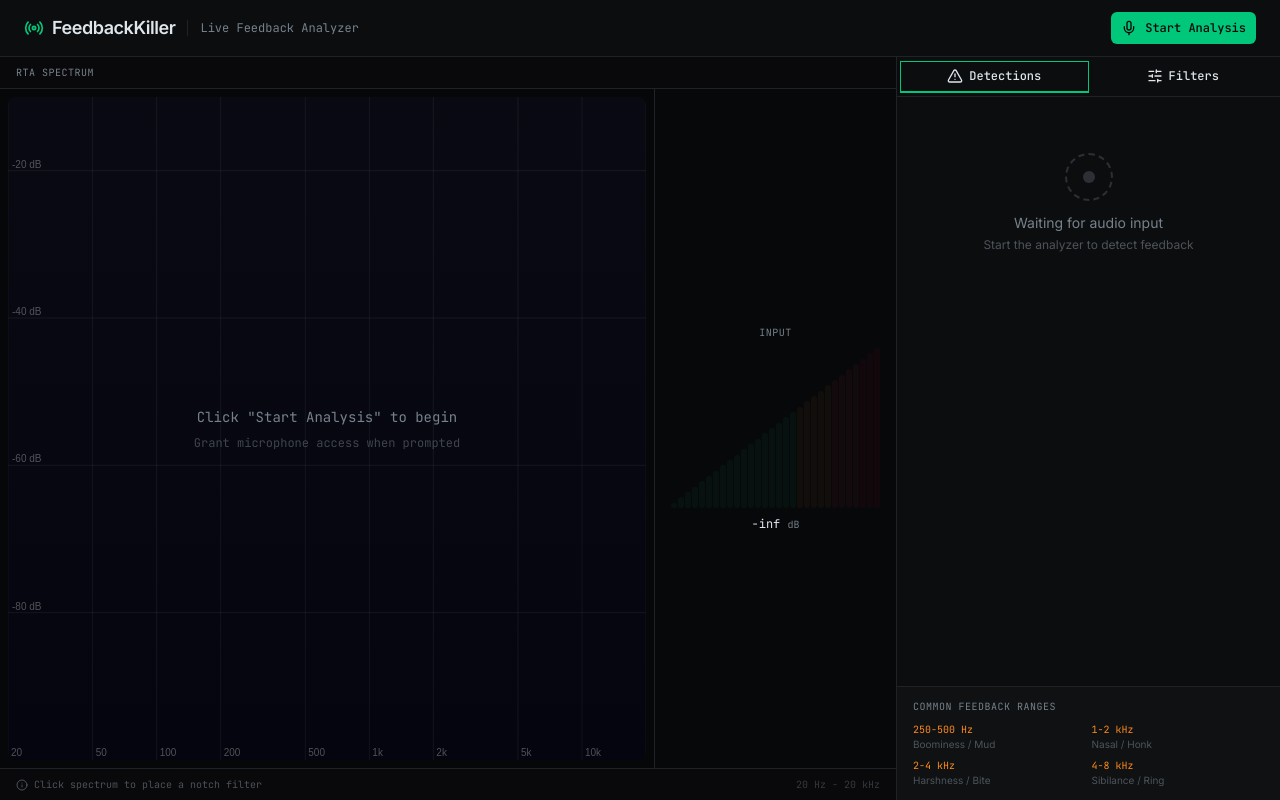
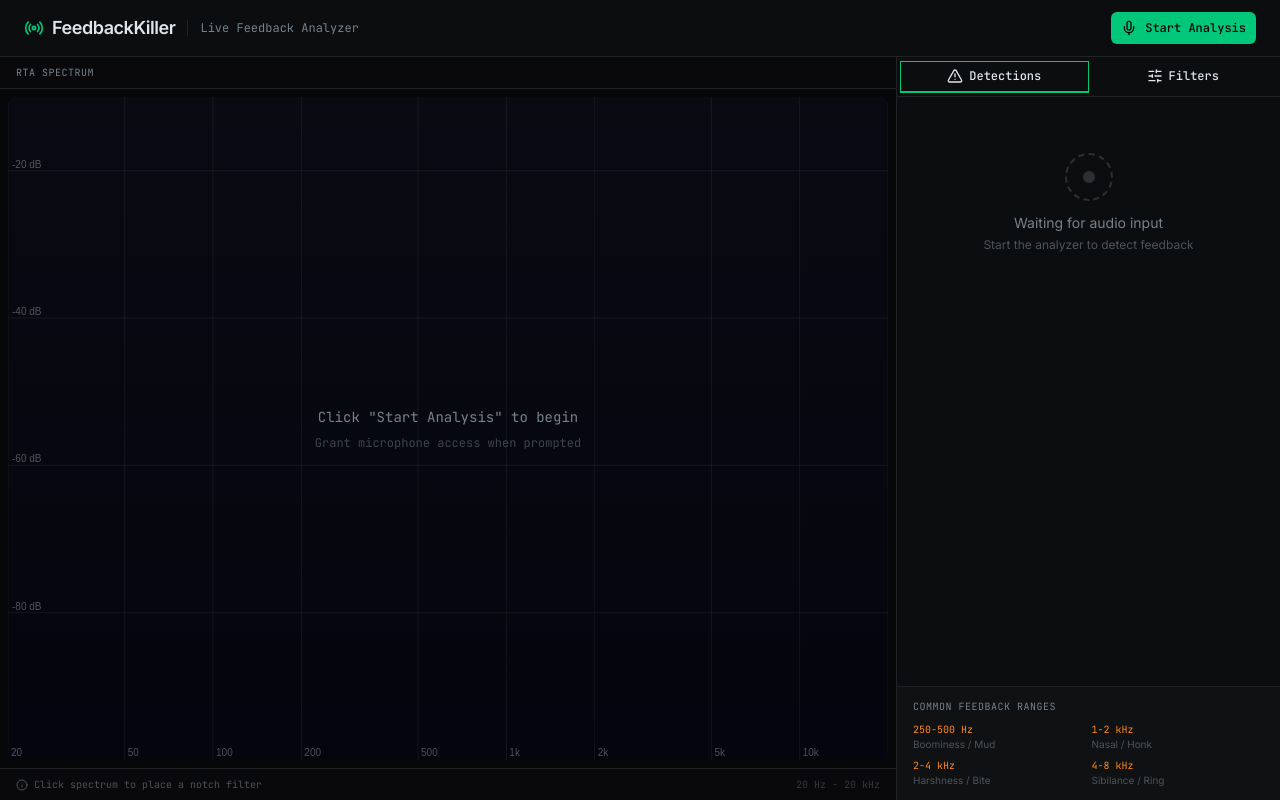
Before and after one commit to donwellsav/v0-sound-feedback-elimination, a Next.js app: page / in a window 1280 px wide. Built offline with nearby package versions, Linux system fonts and the light colour scheme.

Commit message:
refactor: convert LevelMeter to horizontal header bar
Embed compact meter in header, remove old vertical column.

```diff
--- a/app/page.tsx
+++ b/app/page.tsx
@@ -6,7 +6,6 @@ import { AppHeader } from "@/components/app-header"
 import { SpectrumAnalyzer } from "@/components/spectrum-analyzer"
 import { FilterControls } from "@/components/filter-controls"
 import { FeedbackList } from "@/components/feedback-list"
-import { LevelMeter } from "@/components/level-meter"
 import { ScrollArea } from "@/components/ui/scroll-area"
 import { Tabs, TabsContent, TabsList, TabsTrigger } from "@/components/ui/tabs"
 import { Info, SlidersHorizontal, AlertTriangle, Trash2 } from "lucide-react"
@@ -147,6 +146,7 @@ export default function FeedbackAnalyzerPage() {
         isActive={state.isActive}
         isFrozen={isFrozen}
         sampleRate={state.sampleRate}
+        rmsLevel={rmsLevel}
         onStart={start}
         onStop={stop}
         onToggleFreeze={toggleFreeze}
@@ -190,8 +190,7 @@ export default function FeedbackAnalyzerPage() {
           </div>
 
           {/* Canvas Area */}
-          <div className="flex-1 flex min-h-0">
-            <div className="flex-1 p-2 min-w-0">
+          <div className="flex-1 p-2 min-h-0">
             <SpectrumAnalyzer
               frequencyData={frequencyData}
               peakData={peakData}
@@ -202,12 +201,6 @@ export default function FeedbackAnalyzerPage() {
               isFrozen={isFrozen}
               onFrequencyClick={handleFrequencyClick}
             />
-            </div>
-
-            {/* Level Meter */}
-            <div className="hidden md:flex flex-col items-center justify-center px-3 border-l border-border bg-card/30">
-              <LevelMeter level={rmsLevel} />
-            </div>
           </div>
 
           {/* Bottom Info Bar */}
--- a/components/app-header.tsx
+++ b/components/app-header.tsx
@@ -1,18 +1,20 @@
 "use client"
 
 import { Button } from "@/components/ui/button"
+import { LevelMeter } from "@/components/level-meter"
 import { Activity, Mic, MicOff, Radio, Pause, Play } from "lucide-react"
 
 interface AppHeaderProps {
   isActive: boolean
   isFrozen: boolean
   sampleRate: number
+  rmsLevel: number
   onStart: () => void
   onStop: () => void
   onToggleFreeze: () => void
 }
 
-export function AppHeader({ isActive, isFrozen, sampleRate, onStart, onStop, onToggleFreeze }: AppHeaderProps) {
+export function AppHeader({ isActive, isFrozen, sampleRate, rmsLevel, onStart, onStop, onToggleFreeze }: AppHeaderProps) {
   return (
     <header className="flex items-center justify-between px-4 lg:px-6 py-3 border-b border-border bg-card">
       <div className="flex items-center gap-3">
@@ -30,6 +32,8 @@ export function AppHeader({ isActive, isFrozen, sampleRate, onStart, onStop, onT
       <div className="flex items-center gap-3">
         {isActive && (
           <div className="hidden md:flex items-center gap-4 mr-2">
+            <LevelMeter level={rmsLevel} />
+            <div className="w-px h-4 bg-border" />
             <div className="flex items-center gap-1.5">
               <Activity className="h-3 w-3 text-feedback-safe" />
               <span className="font-mono text-[11px] text-muted-foreground">
--- a/components/level-meter.tsx
+++ b/components/level-meter.tsx
@@ -4,29 +4,33 @@ import { useMemo } from "react"
 
 interface LevelMeterProps {
   level: number // in dB, -100 to 0
-  label?: string
 }
 
-export function LevelMeter({ level, label = "INPUT" }: LevelMeterProps) {
+export function LevelMeter({ level }: LevelMeterProps) {
   const segments = useMemo(() => {
-    const count = 30
+    const count = 20
     const result = []
     for (let i = 0; i < count; i++) {
-      const threshold = -100 + (i / count) * 100
+      const threshold = -60 + (i / count) * 60 // range: -60 to 0 dB
       const isActive = level > threshold
-      let color: string
+      let activeColor: string
+      let inactiveColor: string
 
       if (i >= count * 0.9) {
-        color = isActive ? "bg-feedback-critical" : "bg-feedback-critical/15"
+        activeColor = "bg-feedback-critical"
+        inactiveColor = "bg-feedback-critical/15"
       } else if (i >= count * 0.75) {
-        color = isActive ? "bg-feedback-danger" : "bg-feedback-danger/15"
+        activeColor = "bg-feedback-danger"
+        inactiveColor = "bg-feedback-danger/15"
       } else if (i >= count * 0.6) {
-        color = isActive ? "bg-feedback-warning" : "bg-feedback-warning/15"
+        activeColor = "bg-feedback-warning"
+        inactiveColor = "bg-feedback-warning/15"
       } else {
-        color = isActive ? "bg-feedback-safe" : "bg-feedback-safe/15"
+        activeColor = "bg-feedback-safe"
+        inactiveColor = "bg-feedback-safe/15"
       }
 
-      result.push({ color, isActive })
+      result.push({ activeColor, inactiveColor, isActive })
     }
     return result
   }, [level])
@@ -34,24 +38,23 @@ export function LevelMeter({ level, label = "INPUT" }: LevelMeterProps) {
   const displayLevel = Math.max(-100, Math.min(0, level))
 
   return (
-    <div className="flex flex-col items-center gap-2">
-      <span className="font-mono text-[10px] text-muted-foreground uppercase tracking-wider">
-        {label}
+    <div className="flex items-center gap-1.5">
+      <span className="font-mono text-[9px] text-muted-foreground uppercase tracking-wider shrink-0">
+        IN
       </span>
-      <div className="flex items-end gap-px h-40 px-1">
+      <div className="flex items-center gap-px">
         {segments.map((seg, i) => (
           <div
             key={i}
-            className={`w-1.5 rounded-sm transition-all duration-75 ${seg.color}`}
-            style={{
-              height: `${((i + 1) / segments.length) * 100}%`,
-              opacity: seg.isActive ? 1 : 0.3,
-            }}
+            className={`w-[3px] h-[10px] rounded-[1px] transition-colors duration-75 ${
+              seg.isActive ? seg.activeColor : seg.inactiveColor
+            }`}
           />
         ))}
       </div>
-      <span className="font-mono text-xs text-foreground tabular-nums">
-        {displayLevel > -100 ? `${displayLevel.toFixed(1)}` : "-inf"} <span className="text-muted-foreground text-[10px]">dB</span>
+      <span className="font-mono text-[9px] text-foreground tabular-nums w-10 text-right shrink-0">
+        {displayLevel > -100 ? `${displayLevel.toFixed(0)}` : "-inf"}
+        <span className="text-muted-foreground ml-px">dB</span>
       </span>
     </div>
   )
```
Lines whose indentation alone changed are shown as unchanged.
